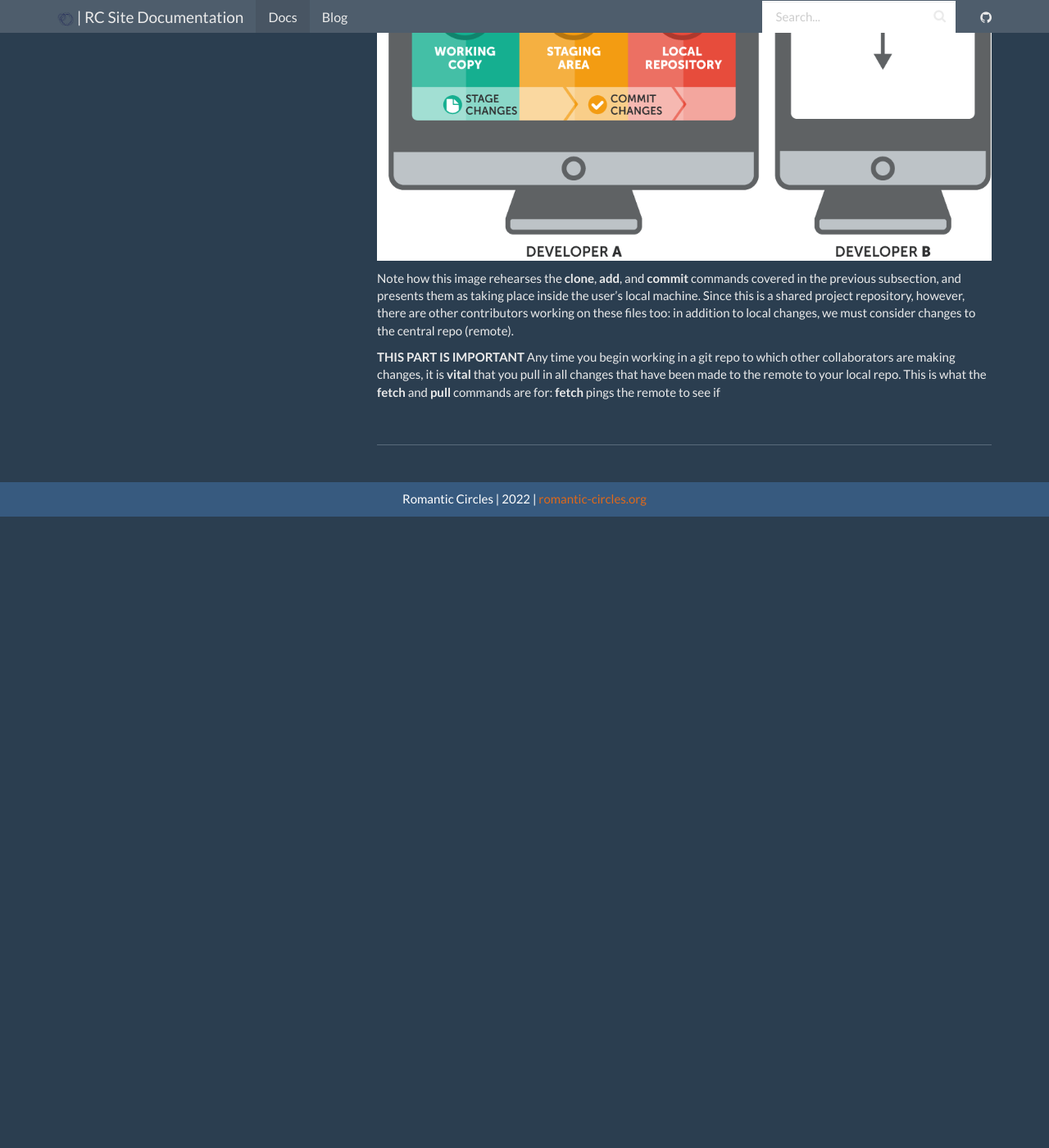
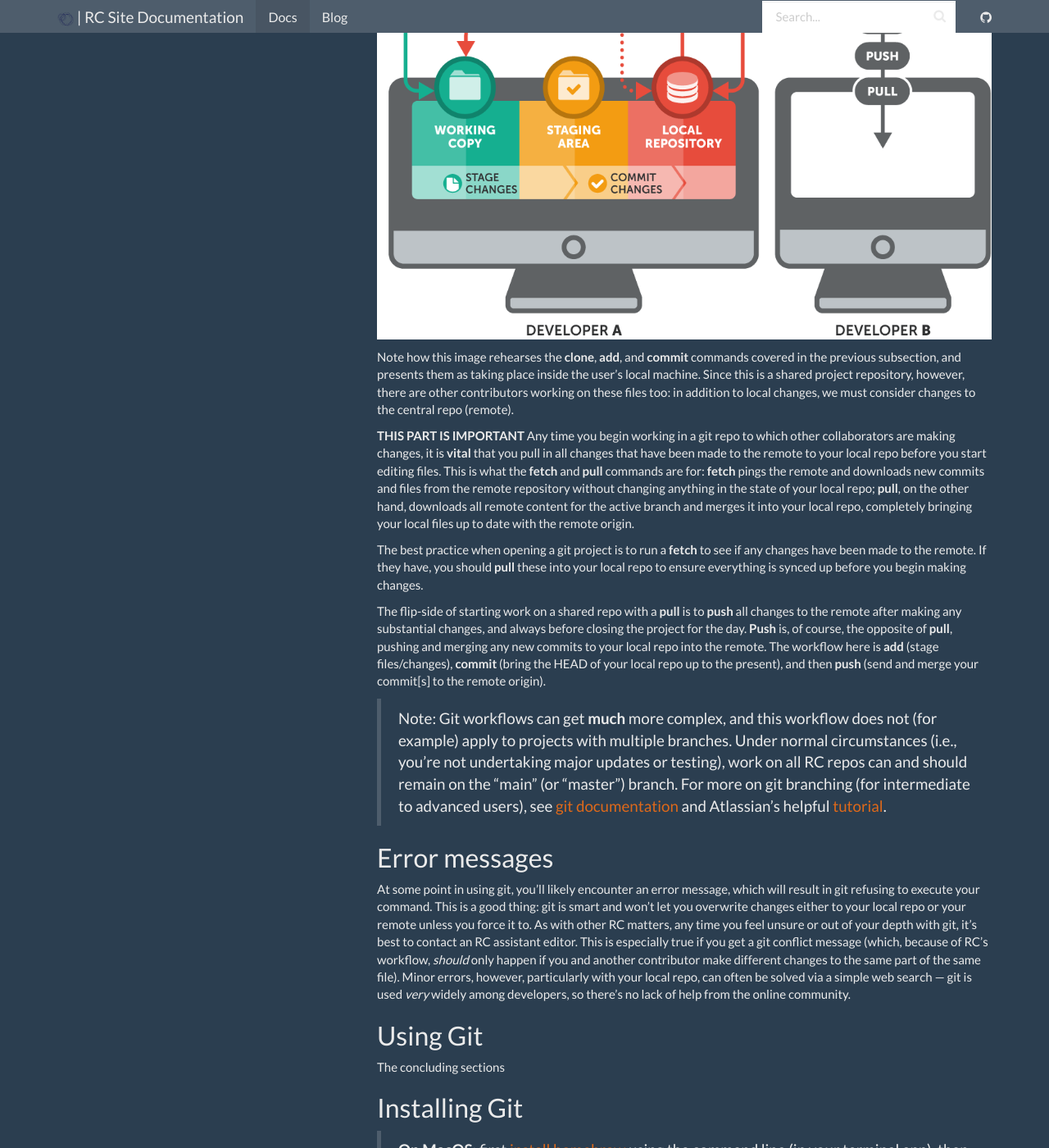
Before and after one commit to steve-kasica/romanticcircles.github.io, a Jekyll site: the page built from _docs/git-guide.md, in a window 1280 px wide and 1400 px high, scrolled down 1932 px. Shown: the whole window at 82% size. Built offline with Jekyll 4.4.1, drawn with Linux system fonts in a browser that asks for light colours; before the commit the page ends 2562 px from its top, so only the background shows below that; some of the changed text lies outside the part shown.

Commit message:
inserting more git commands into the site documentation

```diff
--- a/_docs/git-guide.md
+++ b/_docs/git-guide.md
@@ -3,7 +3,7 @@ title: RC Git Guide
 permalink: /docs/git-guide/
 ---
 
-Romantic Circles uses git to track
+Romantic Circles uses git to track and synchronize the code and files in all its projects. If you'll be working on any of our coding or web initiatives, you'll need a quick crash course on what git is and how to use it. This document should give you everything you need to get started with git; for installation instructions, skip to the "Installing Git" section below.
 
 ## About git
 
@@ -15,6 +15,8 @@ Git is a version control system (VCS) used to track and log the history of chang
 4. The code for this documentation site (GitHub: romanticcircles.github.io)
 
 RC's GitHub repos are public, meaning they can be viewed and cloned by any public user (though to push changes back to the origin requires organizational membership). The main site code, located on Acquia's git server, requires access to the Acquia Cloud Platform and SSH public key authentication for access. See the Acquia Cloud Platform section for more info.
+
+For more about git, learn more about the software and its community development at [https://git-scm.com/](https://git-scm.com/).
 
 ## Breaking it down
 
@@ -43,4 +45,37 @@ To understand the local <--> remote git workflow, consider this image, which pre
 Note how this image rehearses the **clone**, **add**, and **commit** commands covered in the previous subsection, and presents them as taking place inside the user's local machine. Since this is a shared project repository, however, there are other contributors working on these files too: in addition to local changes, we must consider changes to the central repo (remote).
 
 **THIS PART IS IMPORTANT**
-Any time you begin working in a git repo to which other collaborators are making changes, it is **vital** that you pull in all changes that have been made to the remote to your local repo. This is what the **fetch** and **pull** commands are for: **fetch** pings the remote to see if
+Any time you begin working in a git repo to which other collaborators are making changes, it is **vital** that you pull in all changes that have been made to the remote to your local repo before you start editing files. This is what the **fetch** and **pull** commands are for: **fetch** pings the remote and downloads new commits and files from the remote repository without changing anything in the state of your local repo; **pull**, on the other hand, downloads all remote content for the active branch and merges it into your local repo, completely bringing your local files up to date with the remote origin.
+
+The best practice when opening a git project is to run a **fetch** to see if any changes have been made to the remote. If they have, you should **pull** these into your local repo to ensure everything is synced up before you begin making changes.
+
+The flip-side of starting work on a shared repo with a **pull** is to **push** all changes to the remote after making any substantial changes, and always before closing the project for the day. **Push** is, of course, the opposite of **pull**, pushing and merging any new commits to your local repo into the remote. The workflow here is **add** (stage files/changes), **commit** (bring the HEAD of your local repo up to the present), and then **push** (send and merge your commit[s] to the remote origin).
+
+> Note: Git workflows can get **much** more complex, and this workflow does not (for example) apply to projects with multiple branches. Under normal circumstances (i.e., you're not undertaking major updates or testing), work on all RC repos can and should remain on the "main" (or "master") branch. For more on git branching (for intermediate to advanced users), see [git documentation](https://git-scm.com/docs/git-branch) and Atlassian's helpful [tutorial](https://www.atlassian.com/git/tutorials/using-branches#:~:text=The%20git%20branch%20command%20lets,checkout%20and%20git%20merge%20commands).
+
+## Error messages
+
+At some point in using git, you'll likely encounter an error message, which will result in git refusing to execute your command. This is a good thing: git is smart and won't let you overwrite changes either to your local repo or your remote unless you force it to. As with other RC matters, any time you feel unsure or out of your depth with git, it's best to contact an RC assistant editor. This is especially true if you get a git conflict message (which, because of RC's workflow, *should* only happen if you and another contributor make different changes to the same part of the same file). Minor errors, however, particularly with your local repo, can often be solved via a simple web search — git is used *very* widely among developers, so there's no lack of help from the online community.
+
+## Using Git
+
+The concluding sections
+## Installing Git
+
+> **On MacOS**: first [install homebrew](https://brew.sh/) using the command line (in your terminal app), then simply run the command `$ brew install git` to install git. (Click here for git org's instructions.)
+
+> **On Windows**: [download the most recent git package](https://git-scm.com/download/win) and install it.
+
+You can now use git from your terminal with the command `$ git`.
+
+## Git Tools
+
+There are a host of "git helper" apps that will allow you to clone repositories, perform git commands, and commit and push them back to origin with an elegant graphical interface. Here are the ones that work well with both of RC's git hosts and that we recommend:
+
+- [GitHub Desktop](https://desktop.github.com/): the simplest way to access and clone GitHub repos (you simply log into GitHub via the app) that also plays well with Acquia
+- [GitKraken](https://www.gitkraken.com/): an extremely powerful git GUI that matches GitHub Desktop's ease of use, but prettier. If you're a student, you can get it for free by signing up for the [GitHub Student Developer Pack](https://education.github.com/pack).
+- [GitLens](https://gitlens.amod.io/): an extension for Visual Studio Code (recommended for RC assistant editors) that adds extensive git functionality to VS Code. Also free with the [GitHub Student Developer Pack](https://education.github.com/pack).
+
+With any of these tools, you'll be able to achieve the git workflow described above with simple button clicks. It's worth noting that in GitLens, the "git push" and "git pull" commands are managed via a single "Sync" function (wherein you cannot, for example, pull from the remote before you've committed and pushed your changes). If you're interested in using git with the command line, see the next section.
+
+##
```
